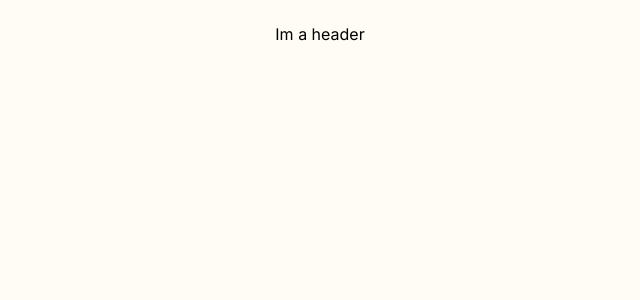
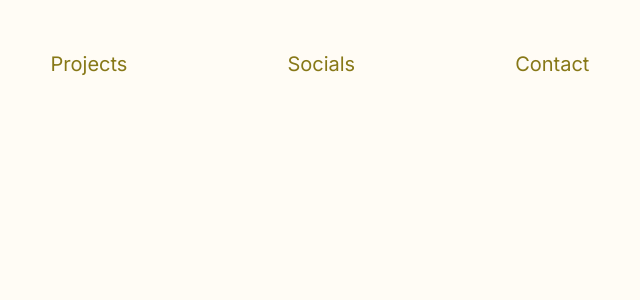
Before and after one commit to ellaroosmarijn/personal-website, a Next.js app: page / in a window 1280 px wide. Shown: the top 300 px of the page, without its empty margins (320-960 px from the left). Built offline with nearby package versions, Linux system fonts and the light colour scheme.

Commit message:
feat: add basic header layout with some styling

```diff
--- /dev/null
+++ b/src/components/header/header.module.css
@@ -0,0 +1,20 @@
+.link {
+  font-size: var(--scale-2);
+  color: var(--color-olive-500);
+  padding: 0 var(--size-20);
+  text-decoration: none;
+  &.link:hover {
+    text-decoration: underline;
+  }
+}
+
+.header-container {
+  display: flex;
+  flex-direction: row;
+  align-items: center;
+  justify-content: center;
+  width: 100%;
+  height: var(--header-height);
+  position: fixed;
+  top: 0;
+}
--- a/src/components/header/header.tsx
+++ b/src/components/header/header.tsx
@@ -1,3 +1,18 @@
+import Link from 'next/link'
+import styles from './header.module.css'
+
 export function Header() {
-  return <p>Im a header</p>
+  return (
+    <header className={styles['header-container']}>
+      <Link href={''} className={styles.link}>
+        Projects
+      </Link>
+      <Link href={''} className={styles.link}>
+        Socials
+      </Link>
+      <Link href={''} className={styles.link}>
+        Contact
+      </Link>
+    </header>
+  )
 }
```
